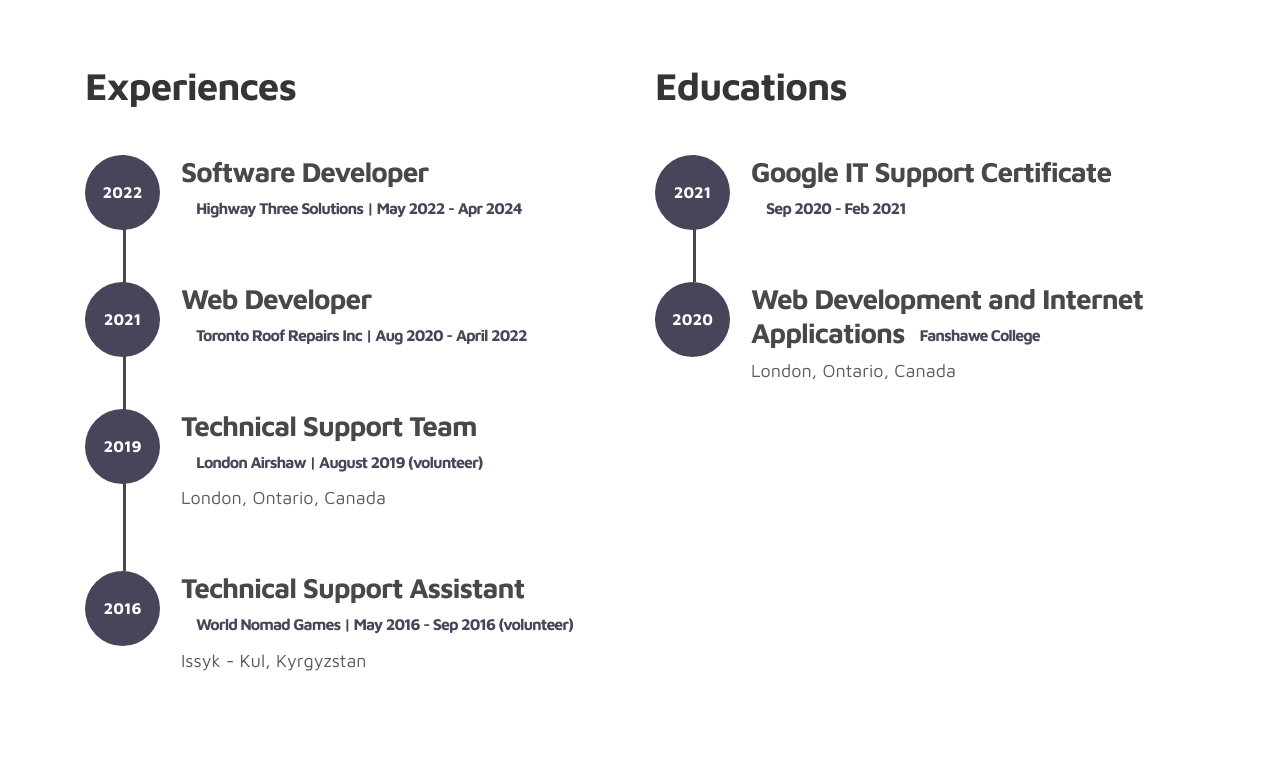
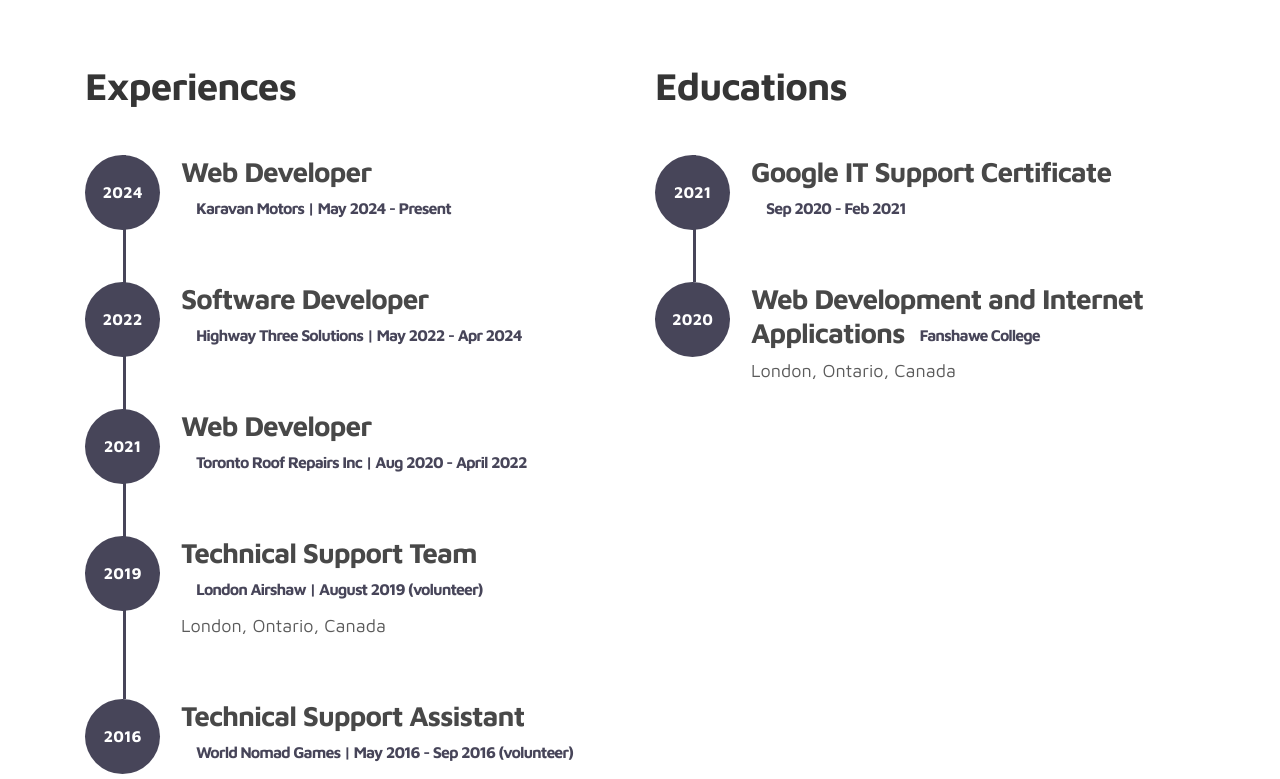
Before and after one commit to amaratov/ali, a plain HTML site: page index.html in a window 1280 px wide. Shown: the part 1540-2319 px from the top of the page. Drawn offline with Linux system fonts and the light colour scheme.

Commit message:
Update index.html

```diff
--- a/index.html
+++ b/index.html
@@ -159,6 +159,16 @@
                   <h2 class="mb-4">Experiences</h2>
 
                     <div class="timeline">
+                        <div class="timeline-wrapper">
+                             <div class="timeline-yr">
+                                  <span>2024</span>
+                             </div>
+                             <div class="timeline-info">
+                                  <h3><a href="https://karavanmotors.com/" style="color: #484848; font-weight: bold;"><span>Web Developer</span></a><small>Karavan Motors | May 2024 - Present</small></h3>
+                                  <p></p>
+                             </div>
+                        </div>
+                        <!------------------------------------->
                         <div class="timeline-wrapper">
                              <div class="timeline-yr">
                                   <span>2022</span>
```
